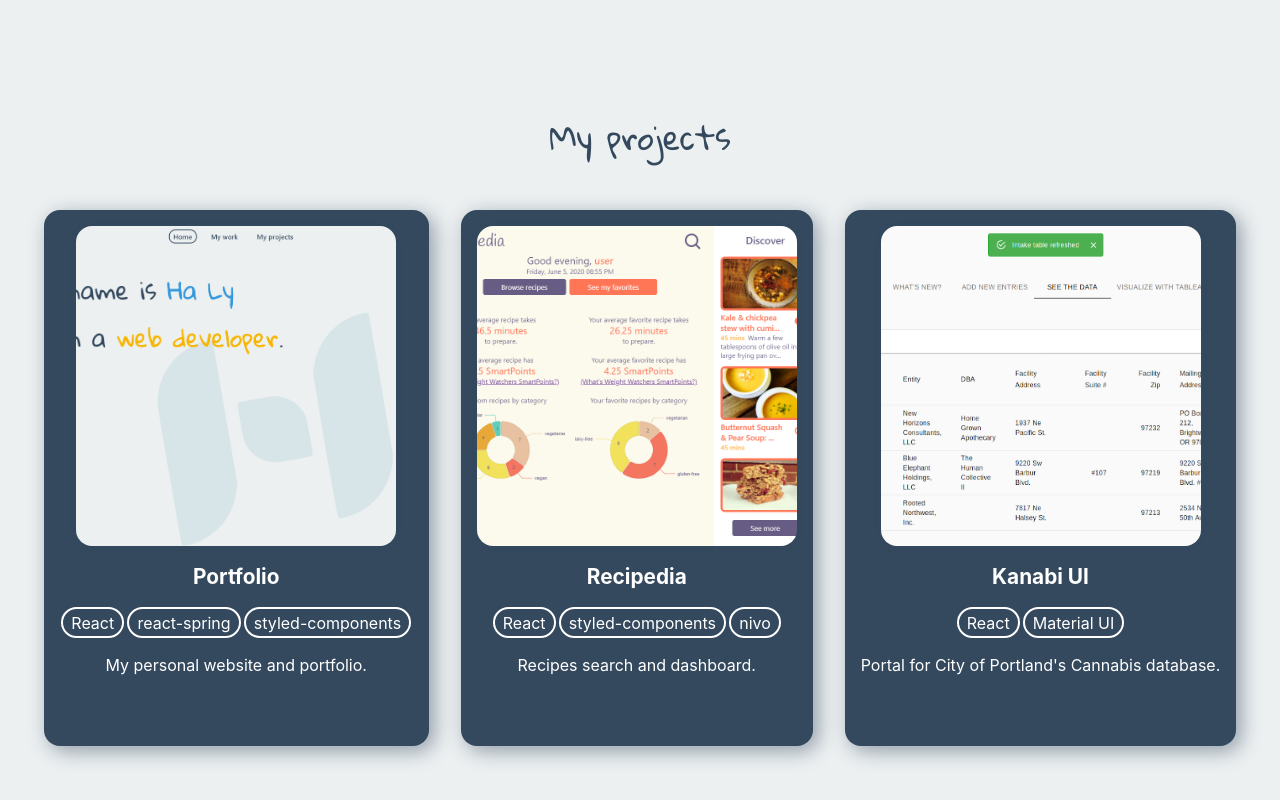
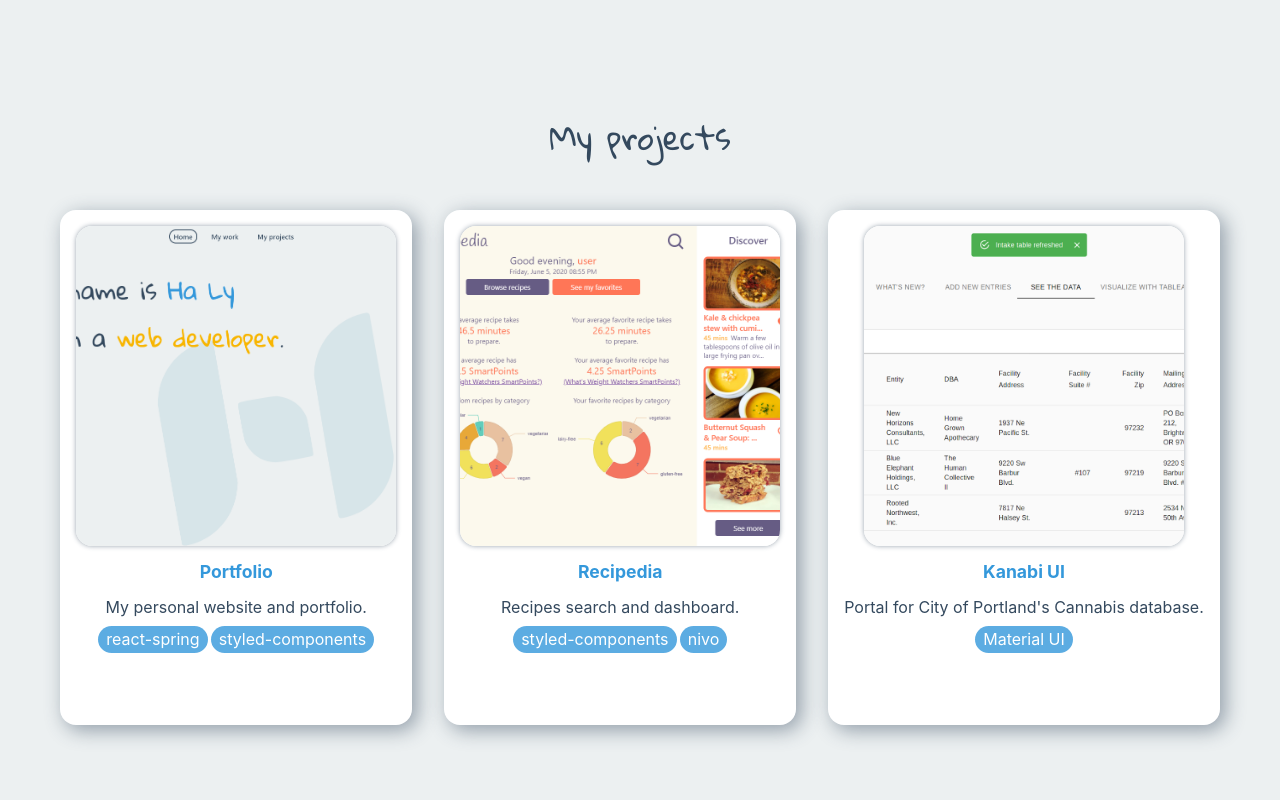
Before and after one commit to halyngoc/halyngoc.github.io, a React (Create React App) app: page / in a window 1280 px wide. Shown: the part 2513-3313 px from the top of the page. Built offline with nearby package versions, Linux system fonts and the light colour scheme.

Commit message:
Change project cards to white

```diff
--- a/src/components/MyProjectsPage.jsx
+++ b/src/components/MyProjectsPage.jsx
@@ -26,11 +26,6 @@ const ProjectList = styled.ul`
     text-align: center;
   }
 
-  h2 {
-    color: white;
-    font-size: 1.3rem;
-  }
-
   > li {
     margin: 1rem;
     display: flex;
@@ -39,27 +34,30 @@ const ProjectList = styled.ul`
     border-radius: 1rem;
     box-shadow: 5px 5px 20px ${theme.text}7F;
     padding: 1rem;
-    background-color: ${theme.text};
-    color: white;
+    background-color: ${theme.background2};
   }
 
   a {
-    color: white;
     text-decoration: none;
     align-items: center;
     padding: 0.25rem 0.5rem 0 0.5rem;
     border-radius: 20px;
     font-size: 2rem;
+    color: ${theme.text};
   }
 
   a:focus, a:hover {
     outline: none;
-    box-shadow: 0 0 0 2px #ffffff7f;
+    box-shadow: 0 0 0 2px ${theme.text}7f;
   }
 
   a:active {
     outline: none;
-    box-shadow: 0 0 0 2px white;
+    box-shadow: 0 0 0 2px ${theme.text};
+  }
+
+  p {
+    margin: 0.5rem 0;
   }
 `
 
@@ -67,7 +65,7 @@ const ProjectScreenshotsSlideshowWrapper = styled.div`
   width: 20rem;
   height: 20rem;
   position: relative;
-  margin: ${props => props.isOneColumnLayout ? '0 auto' : '0'};
+  margin: ${({ isOneColumnLayout }) => isOneColumnLayout ? '0 auto' : '0'};
 
   img {
     border-radius: 1rem;
@@ -78,24 +76,26 @@ const ProjectScreenshotsSlideshowWrapper = styled.div`
     top: 0;
     left: 0;
     object-fit: cover;
-    object-position: 50 % top;
+    object-position: 50% top;
   }
 `
 
-const ProjectTags = styled.li`
+const ProjectTags = styled.ul`
+  padding: 0;
   cursor: default;
+  margin-bottom: 1rem;
 
   > span {
-    border: 2px solid white;
     border-radius: 1.5rem;
     padding: 0.2rem 0.5rem;
     margin: 0.1rem;
     display: inline-block;
+    background-color: ${theme.accent}cc;
+    color: ${theme.text2};
   }
 
   > span:hover {
-    background-color: white;
-    color: ${theme.text};
+    background-color: ${theme.accent};
   }
 `
 
@@ -108,7 +108,7 @@ const projectsData = [
     githubUrl: 'https://github.com/halyngoc/halyngoc.github.io',
     figmaUrl: 'https://www.figma.com/file/ZJE9jYg6XTdCxCOxOnSzZl/Personal-website',
     screenshots: portfolioScreenshots,
-    tags: ['React', 'react-spring', 'styled-components'],
+    tags: ['react-spring', 'styled-components'],
   },
   {
     name: 'Recipedia',
@@ -118,7 +118,7 @@ const projectsData = [
     githubUrl: 'https://github.com/halyngoc/recipedia',
     figmaUrl: 'https://www.figma.com/file/NZNcO8FD5ogdTPdXzLkkQ9/Recipedia',
     screenshots: recipediaScreenshots,
-    tags: ['React', 'styled-components', 'nivo'],
+    tags: ['styled-components', 'nivo'],
   },
   {
     name: 'Kanabi UI',
@@ -128,7 +128,7 @@ const projectsData = [
     githubUrl: 'https://github.com/FireAnts-PSU-Capstone-team/cannabis-db-ui',
     figmaUrl: 'https://www.figma.com/file/Pxern1X0ZM7XLh1E9NjKGL/Cannabis-database-interface',
     screenshots: kanabiScreenshots,
-    tags: ['React', 'Material UI'],
+    tags: ['Material UI'],
   },
 ]
 
@@ -152,7 +152,13 @@ function ProjectScreenshotsSlideshow({ screenshots }) {
   return (
     <ProjectScreenshotsSlideshowWrapper isOneColumnLayout={isOneColumnLayout}>
       {transitions.map(({ item, props, key }) => {
-        return <animated.img key={`screenshot - ${key} `} src={screenshots[item]} alt={screenshots[item]} draggable={false} style={props} />
+        return <animated.img
+          key={`screenshot-${key}`}
+          src={screenshots[item]}
+          alt={screenshots[item]}
+          draggable={false}
+          style={props}
+        />
       })}
     </ProjectScreenshotsSlideshowWrapper>
   )
@@ -171,10 +177,10 @@ export default function MyProjectsPage() {
               <ProjectScreenshotsSlideshow screenshots={data.screenshots} />
               <div>
                 <h2>{data.name}</h2>
+                <p>{data.description}</p>
                 <ProjectTags>
                   {data.tags.map((tag, tagKey) => <span key={`project-data-${key}-tag-${tagKey}`}>{tag}</span>)}
                 </ProjectTags>
-                <p>{data.description}</p>
                 <a title="Live site" href={data.url} target="_blank" rel="noopener noreferrer">
                   <Icon icon={linkIcon} />
                 </a>
--- a/src/globalStyle.js
+++ b/src/globalStyle.js
@@ -9,8 +9,10 @@ export const breakpoints = {
 
 export const theme = {
   background: '#ECF0F1', // light blue
-  watermark: '#D7E5E9',         // light blue
+  background2: 'white',  // white
+  watermark: '#D7E5E9',  // light blue
   text: '#34495E',       // dark blue
+  text2: 'white',        // white
   accent: '#3498DB',     // blue
   accent2: '#F8B500',    // yellow
 }
```
